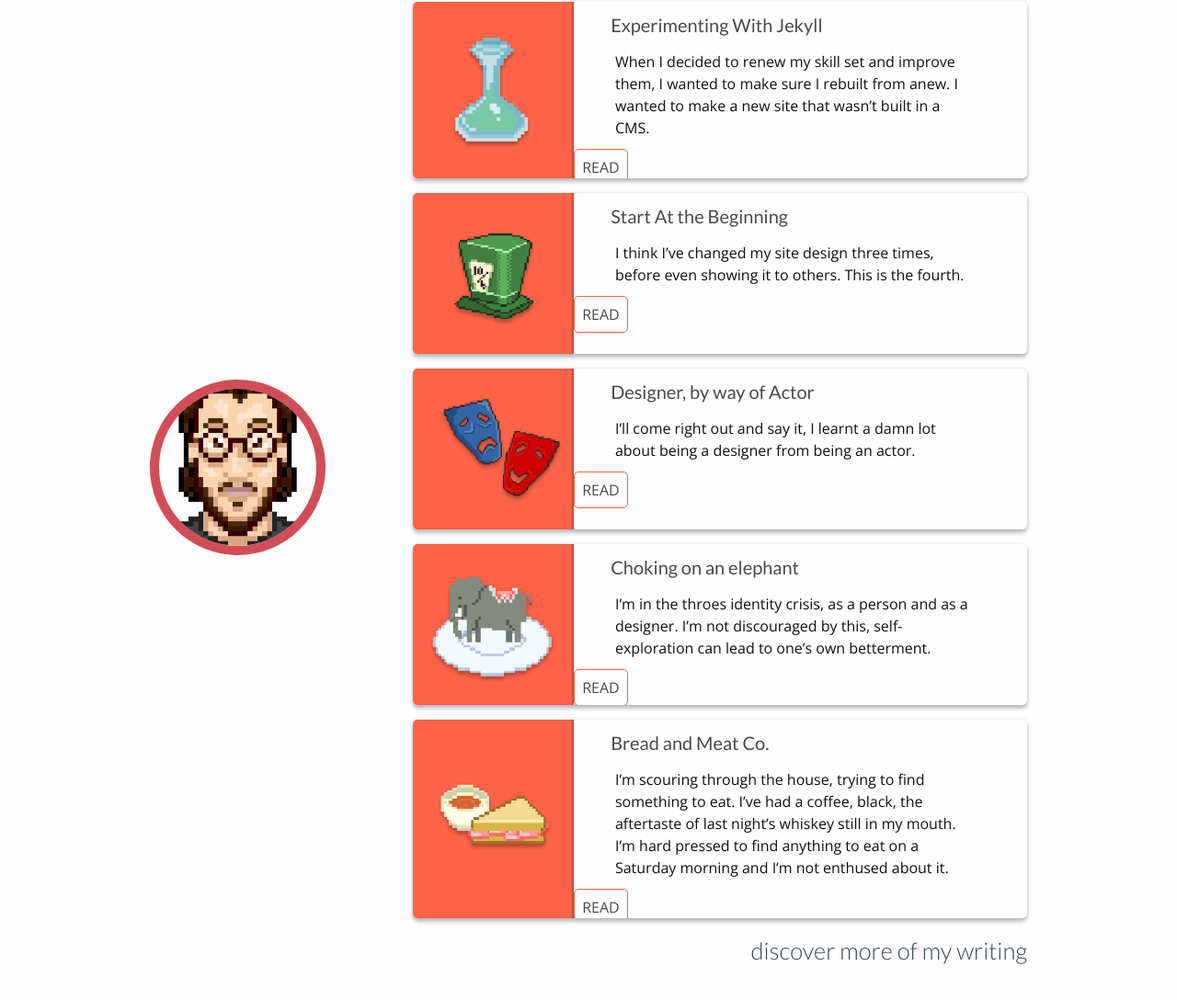
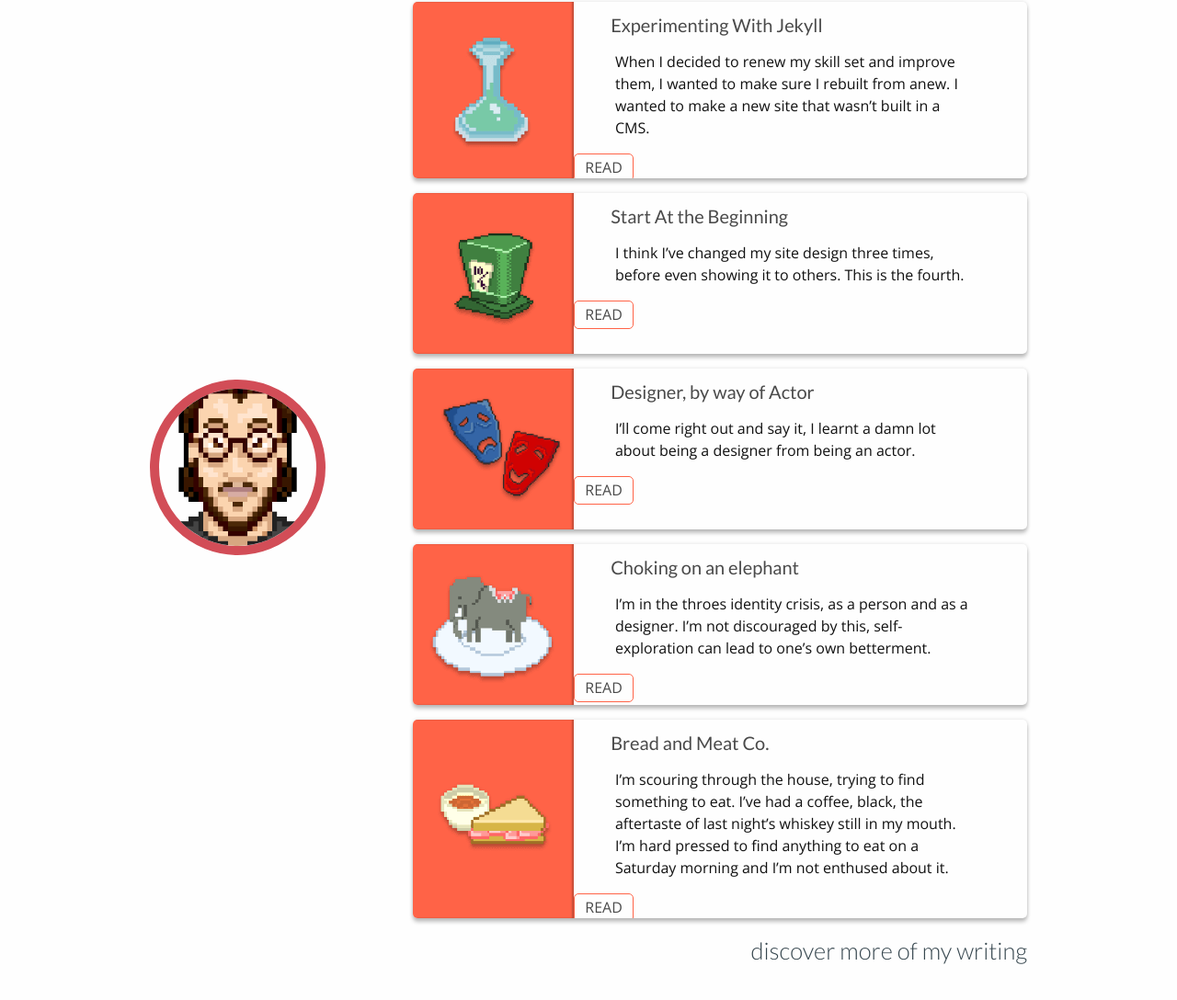
Before and after one commit to jtregenza/jtregenza.github.io, a Jekyll site: the page built from index.html, in a window 1280 px wide. Shown: the part 515-1603 px from the top of the page at 92% size. Built offline with Jekyll 4.4.1, drawn with Linux system fonts in a browser that asks for light colours; some web fonts are replaced; the list of posts is cut into pages by our own code.

Commit message:
tweaking the blog

```diff
--- a/_sass/_blog.scss
+++ b/_sass/_blog.scss
@@ -165,5 +165,6 @@ p{
     align-self:flex-end;
     border-radius:5px;
     border:1px solid $blogPostColor;
-    padding:0.5em;
+    padding:0.2em 0.7em;
+    margin-bottom:1em;
 }
```
